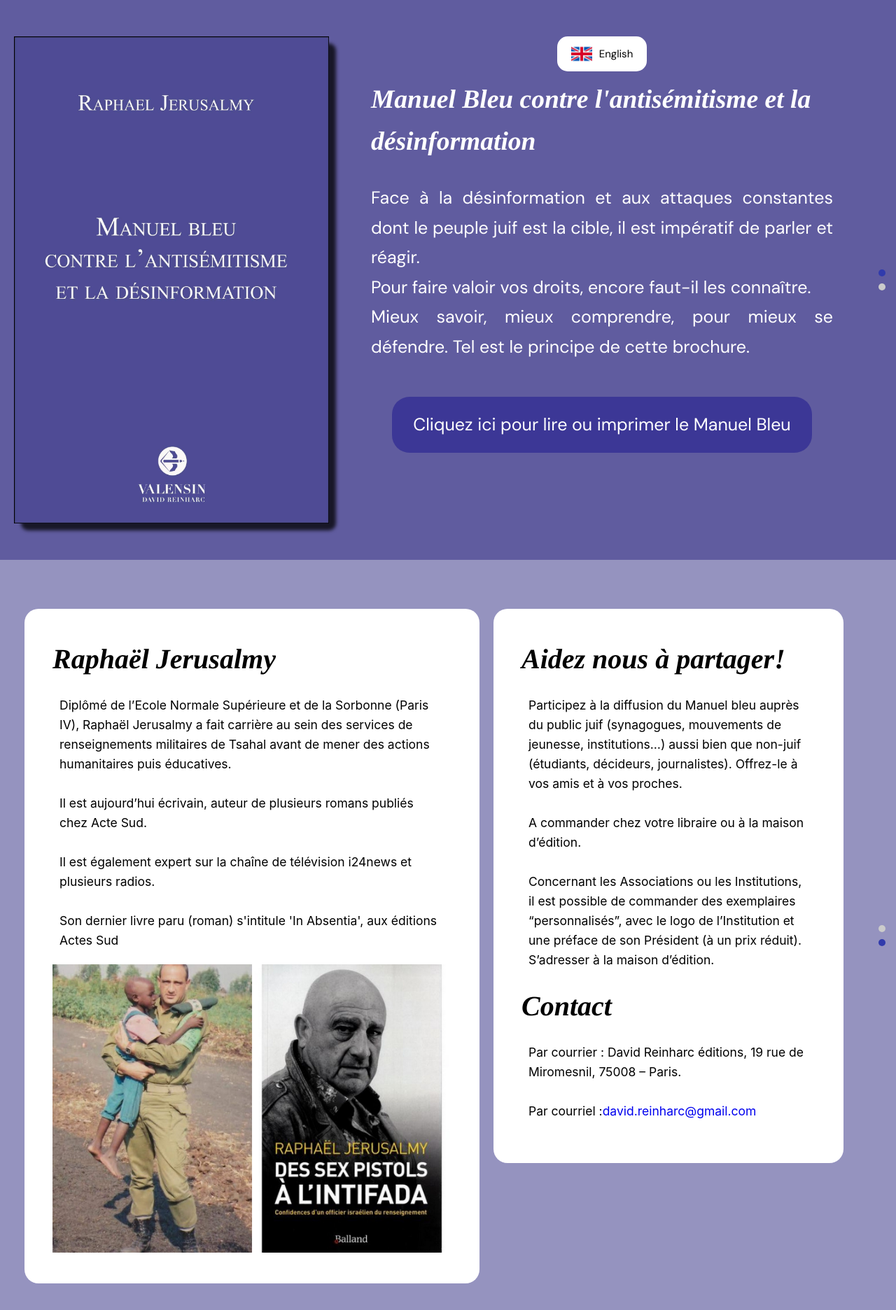
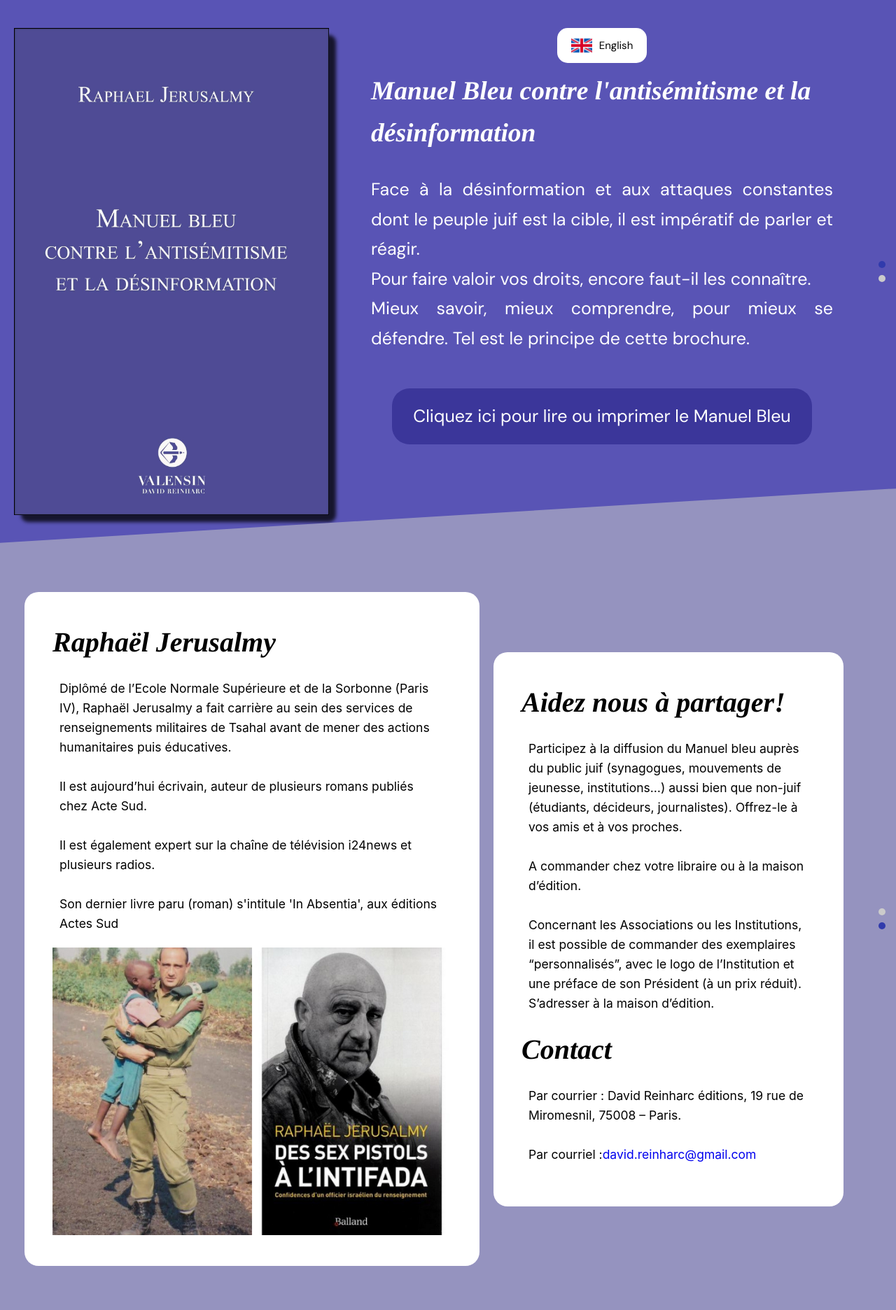
Before and after one commit to Darkamui/manuelBleuV0.2, a React (Create React App) app: page / in a window 1280 px wide. Shown: the whole page at 70% size. After the commit the page ends 1849 px from the top, so only its background shows below. Built offline with nearby package versions, Linux system fonts and the light colour scheme.

Commit message:
animations

```diff
--- a/src/containers/About.jsx
+++ b/src/containers/About.jsx
@@ -1,11 +1,10 @@
 import React from "react";
 import { AppWrap, MotionWrap } from "../wrapper";
-import manuel from "../assets/manuel.jpg";
 import sexpist from "../assets/sexpist.jpg";
 import { useTranslation } from "react-i18next";
 
 const About = () => {
-	const { t, i18n } = useTranslation();
+	const { t } = useTranslation();
 
 	return (
 		<main className="aboutSection">
--- a/src/containers/Header.jsx
+++ b/src/containers/Header.jsx
@@ -1,5 +1,7 @@
-import React, { useEffect } from "react";
+import React from "react";
 import { useTranslation } from "react-i18next";
+import { motion } from "framer-motion";
+
 import { AppWrap, MotionWrap } from "../wrapper";
 import manuel from "../assets/manuel.jpg";
 import uk from "../assets/united-kingdom.png";
@@ -21,17 +23,32 @@
 				<div className="leftBox">
 					<img src={manuel} alt="" />
 				</div>
-				<div className="rightBox">
+				<motion.div
+					className="rightBox"
+					whileInView={{ opacity: [0, 0.5, 1] }}
+					transition={{ ease: "easeInOut", duration: 1.5 }}
+					dur
+				>
 					{lang === "en" ? (
-						<div className="lang" onClick={changeLanguage}>
+						<motion.div
+							whileHover={{ scale: 1.05 }}
+							transition={{ duration: 0.3, ease: "easeInOut" }}
+							className="lang"
+							onClick={changeLanguage}
+						>
 							<img src={fr} alt="French flag" />
 							Français
-						</div>
+						</motion.div>
 					) : (
-						<div className="lang" onClick={changeLanguage}>
+						<motion.div
+							whileHover={{ scale: 1.05 }}
+							transition={{ duration: 0.3, ease: "easeInOut" }}
+							className="lang"
+							onClick={changeLanguage}
+						>
 							<img src={uk} alt="English flag" />
 							<p>English</p>
-						</div>
+						</motion.div>
 					)}
 
 					<h1>{t("h1")}</h1>
@@ -43,17 +60,21 @@
 							<br />
 							{t("headerText2")}
 						</p>
-						{lang === "en" ? (
-							<a href="https://drive.google.com/file/d/1tNVY6HE4ID1_U0SxJ4fLvXrQ1YpI92oQ/view?usp=sharing">
+						{lang === "fr" ? (
+							<motion.a
+								whileHover={{ scale: 1.05 }}
+								transition={{ duration: 0.3, ease: "easeInOut" }}
+								href="https://drive.google.com/file/d/1tNVY6HE4ID1_U0SxJ4fLvXrQ1YpI92oQ/view?usp=sharing"
+							>
 								{t("headerBtn")}
-							</a>
+							</motion.a>
 						) : (
 							<a href="https://drive.google.com/file/d/1_CY4_-iDRYaDP0F0EnJkK0e78UVI5Cq9/view?usp=sharing">
 								{t("headerBtn")}
 							</a>
 						)}
 					</div>
-				</div>
+				</motion.div>
 			</div>
 		</header>
 	);
--- a/src/index.css
+++ b/src/index.css
@@ -14,6 +14,7 @@
 	-webkit-font-smoothing: antialiased;
 	-moz-osx-font-smoothing: grayscale;
 	line-height: 1.6;
+	background-color: rgba(79, 75, 149, 0.6);
 }
 a {
 	text-decoration: none;
@@ -24,7 +25,7 @@
 }
 .app__container {
 	width: 100%;
-	min-height: 100vh;
+	min-height: 90vh;
 
 	display: flex;
 	flex-direction: row;
@@ -69,7 +70,7 @@
 }
 .app__container {
 	width: 100%;
-	min-height: 100vh;
+	min-height: 90vh;
 
 	display: flex;
 	flex-direction: row;
@@ -78,7 +79,6 @@
 	background-color: grey;
 }
 .app__second-bg {
-	background-color: rgba(79, 75, 149, 0.6);
 }
 .app__navigation-dot {
 	width: 10px;
@@ -94,7 +94,8 @@
 }
 
 .app__headerbg {
-	background-color: rgba(79, 75, 149, 0.9);
+	background-color: rgba(83, 78, 180, 0.9);
+	clip-path: polygon(0 0, 100% 0, 100% 90%, 0% 100%);
 }
 .headerBox {
 	display: flex;
@@ -106,6 +107,9 @@
 	max-height: 80rem;
 	border-radius: 10px;
 	box-shadow: 10px 10px 5px 0px rgba(0, 0, 0, 0.75);
+}
+.leftBox img {
+	z-index: 99;
 }
 
 .rightBoxContainer > p {
@@ -174,6 +178,9 @@
 		max-width: 25rem;
 		max-height: 50rem;
 	}
+	.app__headerbg {
+		clip-path: polygon(0 0, 100% 0, 100% 100%, 0% 100%);
+	}
 	h1 {
 		text-align: center;
 		font-size: 2.75rem;
@@ -213,6 +220,7 @@
 	gap: 2rem;
 	margin-top: 3rem;
 	justify-content: center;
+	align-items: center;
 }
 .leftAbout {
 	background-color: #fff;
@@ -226,7 +234,6 @@
 	height: 100%;
 	padding: 4rem;
 	max-width: 50rem;
-
 	border-radius: 20px;
 }
 
--- a/src/wrapper/MotionWrap.js
+++ b/src/wrapper/MotionWrap.js
@@ -5,7 +5,11 @@
 	function HOC() {
 		return (
 			<motion.div
-				whileInView={{ y: [30, 30, 0], opacity: [0, 0, 1] }}
+				whileInView={{
+					y: [30, 30, 0],
+					opacity: [0, 0, 1],
+					transition: { staggerChildren: 0.5 },
+				}}
 				transition={{ duration: 0.5 }}
 				className={`${classNames} app__flex`}
 			>
```
